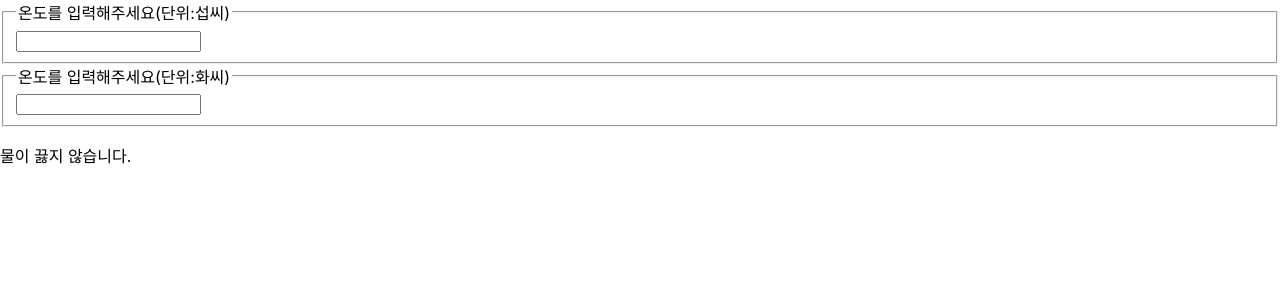
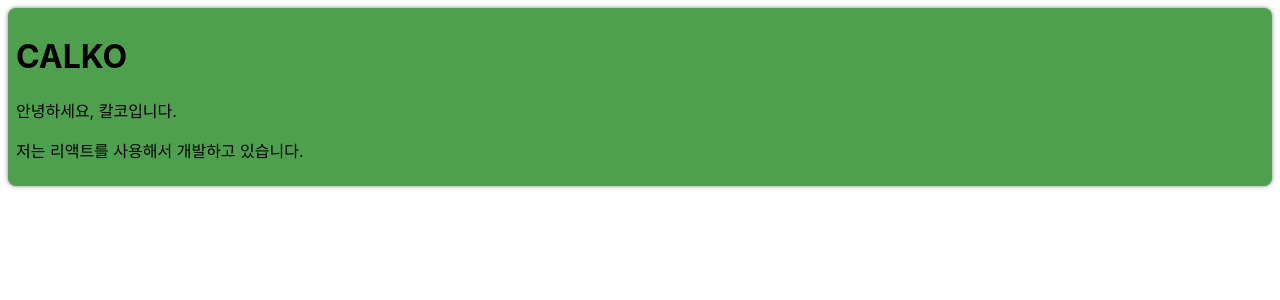
Before and after one commit to CALKO9611/inflearnLecture, a React (Create React App) app in the folder 처음 만난 리액트/my-app/: page / in a window 1280 px wide. Shown: the top 300 px of the page. Built offline with nearby package versions, Linux system fonts and the light colour scheme.

Commit message:
#14-2 (실습) Card 컴포넌트 만들기

```diff
--- /dev/null
+++ b/처음 만난 리액트/my-app/src/chapter_13/Card.jsx
@@ -0,0 +1,20 @@
+function Card(props) {
+  const { title, backgroundColor, children } = props;
+
+  return (
+    <div
+      style={{
+        margin: 8,
+        padding: 8,
+        borderRadius: 8,
+        boxShadow: "0px 0px 4px grey",
+        backgroundColor: backgroundColor || "white",
+      }}
+    >
+      {title && <h1>{title}</h1>}
+      {children}
+    </div>
+  );
+}
+
+export default Card;
--- /dev/null
+++ b/처음 만난 리액트/my-app/src/chapter_13/ProfileCard.jsx
@@ -0,0 +1,12 @@
+import Card from "./Card";
+
+function ProfileCard(props) {
+  return (
+    <Card title="CALKO" backgroundColor="#4ea04e">
+      <p>안녕하세요, 칼코입니다.</p>
+      <p>저는 리액트를 사용해서 개발하고 있습니다.</p>
+    </Card>
+  );
+}
+
+export default ProfileCard;
--- a/처음 만난 리액트/my-app/src/index.js
+++ b/처음 만난 리액트/my-app/src/index.js
@@ -13,10 +13,11 @@ import LandingPage from "./chapter_09/LandingPage";
 import AttendanceBook from "./chapter_10/AttendanceBook";
 import SignUp from "./chapter_11/SignUp";
 import Calculator from "./chapter_12/Calculator";
+import ProfileCard from "./chapter_13/ProfileCard";
 
 const root = ReactDOM.createRoot(document.getElementById("root"));
 root.render(
-  <Calculator />
+  <ProfileCard />
   /* 실습을 위해 StrictMode 해제했다. */
   // <React.StrictMode>
   // </React.StrictMode>
```
